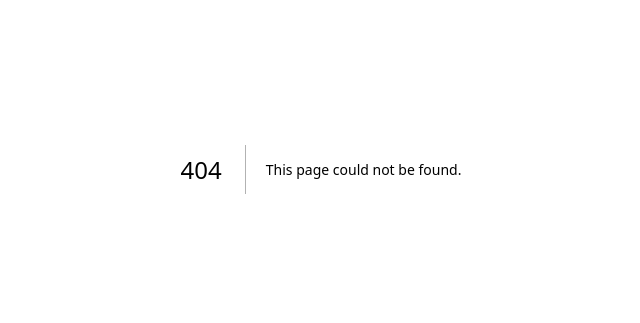
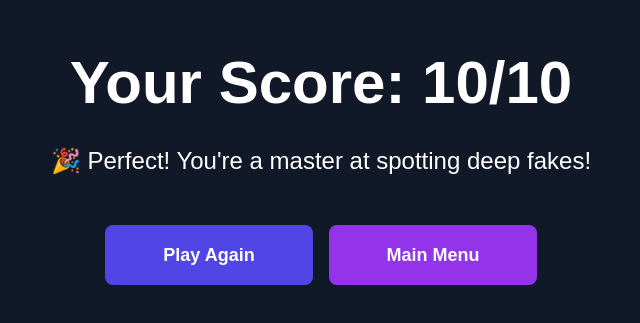
Before and after one commit to sBubshait/deepfake, a Next.js app: page /score-page in a window 1280 px wide. Before the commit this address had no page. Shown: the part 231-554 px from the top of the page, without its empty margins (319-959 px from the left). Built offline with nearby package versions, Linux system fonts and the light colour scheme.

Commit message:
feat: add score page

```diff
--- /dev/null
+++ b/app/score-page/page.js
@@ -0,0 +1,28 @@
+import Head from "next/head";
+import Link from "next/link";
+
+const getScoreMessage = (score) => {
+    if (score === 10) return "🎉 Perfect! You're a master at spotting deep fakes!";
+    if (score >= 7) return "😎 Great job! You have a sharp eye for fakes.";
+    if (score >= 4) return "🤔 Not bad! But you might have been tricked a few times.";
+    return "😵 Oof! The fakes got you this time. Try again!";
+  };
+
+export default function Home({scoreValue = 10}) {
+  return (
+    <div className="flex items-center justify-center h-screen bg-gray-900 text-white">
+      <div className="text-center">
+        <h1 className="text-6xl font-bold mb-8">Your Score: {scoreValue}/10</h1>
+        <p className="text-2xl mb-12">{getScoreMessage(scoreValue)}</p>
+        <div className="flex flex-row items-center align-middle justify-center space-x-4">
+          <Link href="/game" className="w-52 px-6 py-4 text-lg font-semibold bg-indigo-600 hover:bg-indigo-700 rounded-lg transition">
+            Play Again
+          </Link>
+          <Link href="/" className="w-52 px-6 py-4 text-lg font-semibold bg-purple-600 hover:bg-purple-700 rounded-lg transition">
+            Main Menu
+          </Link>
+        </div>
+      </div>
+    </div>
+  );
+}
```
